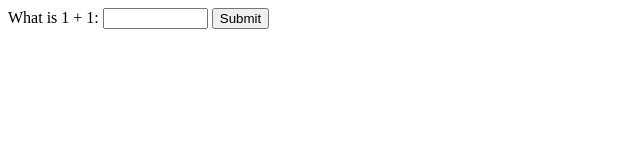
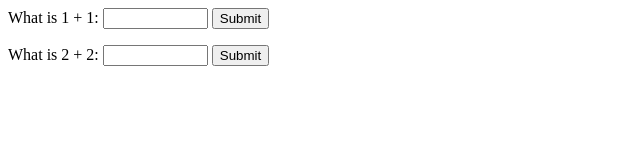
Before and after one commit to EnabledRanger/ScavengerHunt, a plain HTML site: page index.html in a window 1280 px wide. Shown: the whole page, without its empty margins (0-640 px from the left). Drawn offline with Linux system fonts and the light colour scheme.

Commit message:
showing Q2

```diff
--- a/index.html
+++ b/index.html
@@ -4,7 +4,13 @@
 
   <script>
     function checkAnswer() {
-      alert(document.getElementById('1plus1').value);
+      let x = document.getElementById('1plus1').value;
+      if (x === "2"){
+        document.getElementById('Q2').style.visibility = "shown"
+      }
+      else{
+        alert('WRONG')
+      }
     }
   </script>
 
@@ -18,6 +24,15 @@
       <button type="submit">Submit</button>
     </form>
 
+    <form onsubmit="checkAnswer()" visibility="hidden" id="Q2">
+      <label for="2plus2">What is 2 + 2:</label>
+
+      <input type="text" id="2plus2" name="name" required
+            size="10">
+
+      <button type="submit">Submit</button>
+    </form>
+
   </body>
 
 </html>
```
